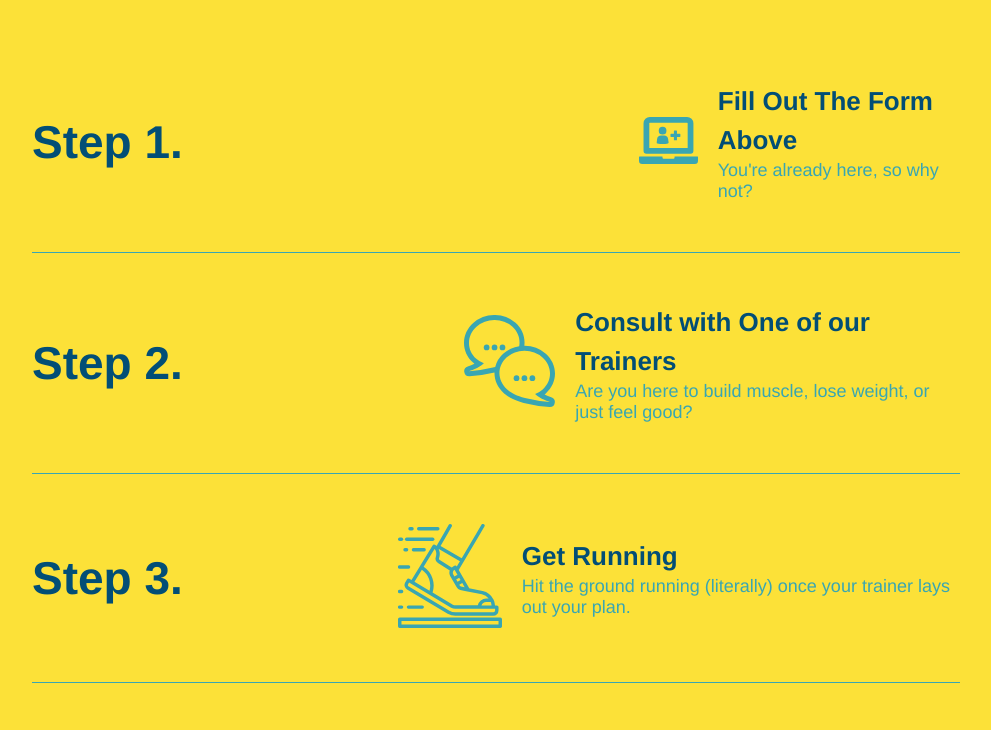
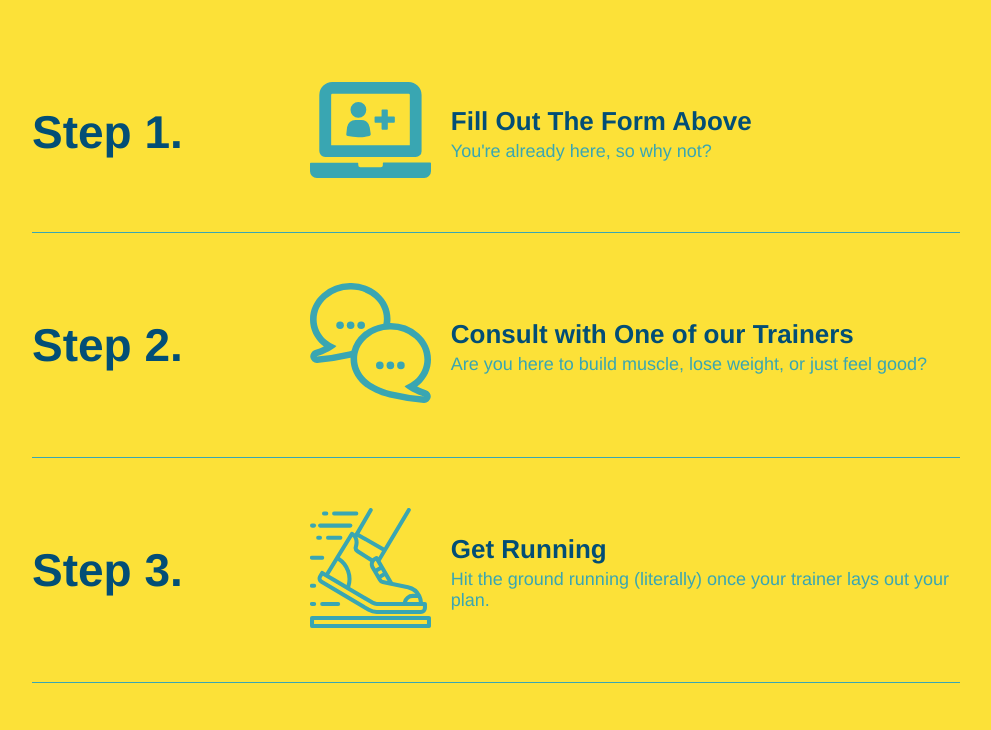
Before and after one commit to Kevin-Hernandez-Garza/run-buddy, a plain HTML site: page index.html in a window 1280 px wide. Shown: the part 1246-1976 px from the top of the page, without its empty margins (144-1135 px from the left). Drawn offline with Linux system fonts and the light colour scheme.

Commit message:
additional add flexbox to the steps

```diff
--- a/assets/css/style.css
+++ b/assets/css/style.css
@@ -185,6 +185,7 @@ button {
 }
 
 .step h3 {
+    flex: 1 30%;
     color: #024e76;
     font-size: 46px;
 }
@@ -212,6 +213,7 @@ button {
 }
 
 .step-info {
+    flex: 2 70%;
     display: flex;
     flex-wrap: wrap;
     align-items: center;
```
